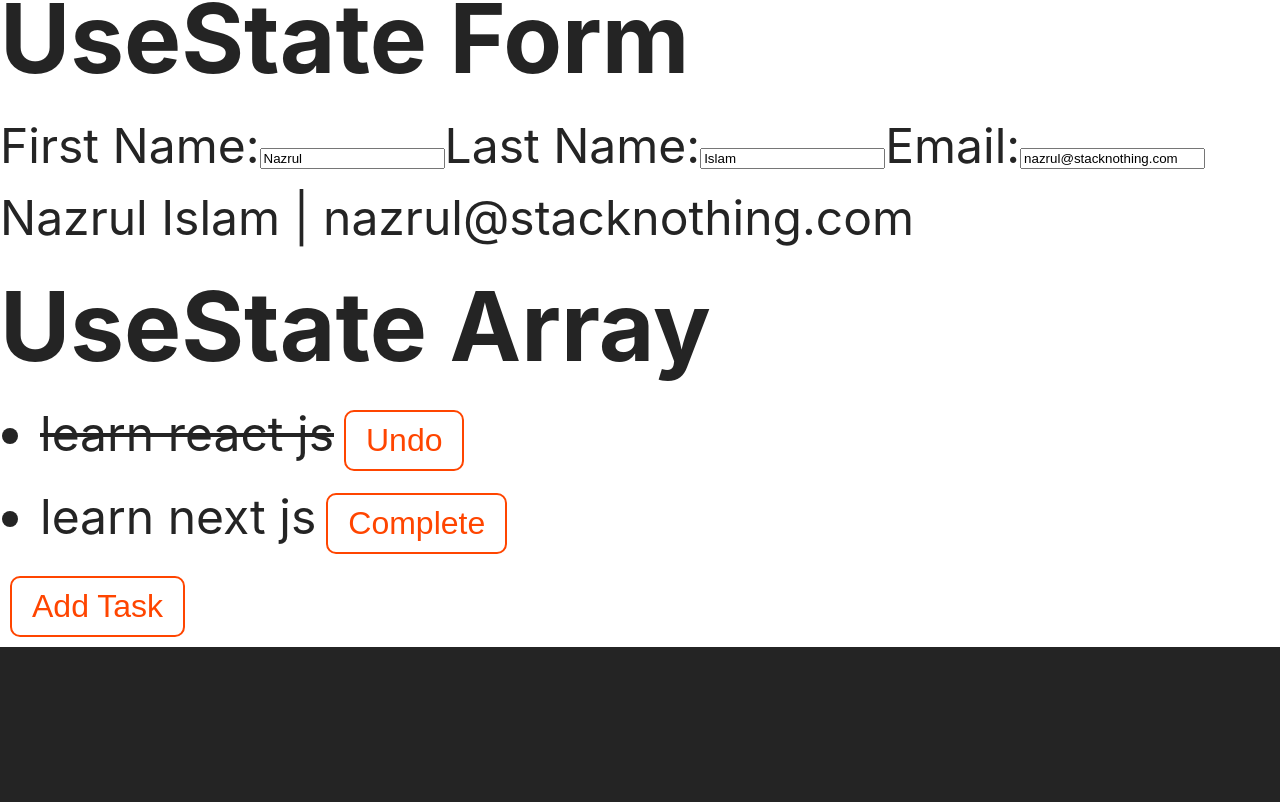
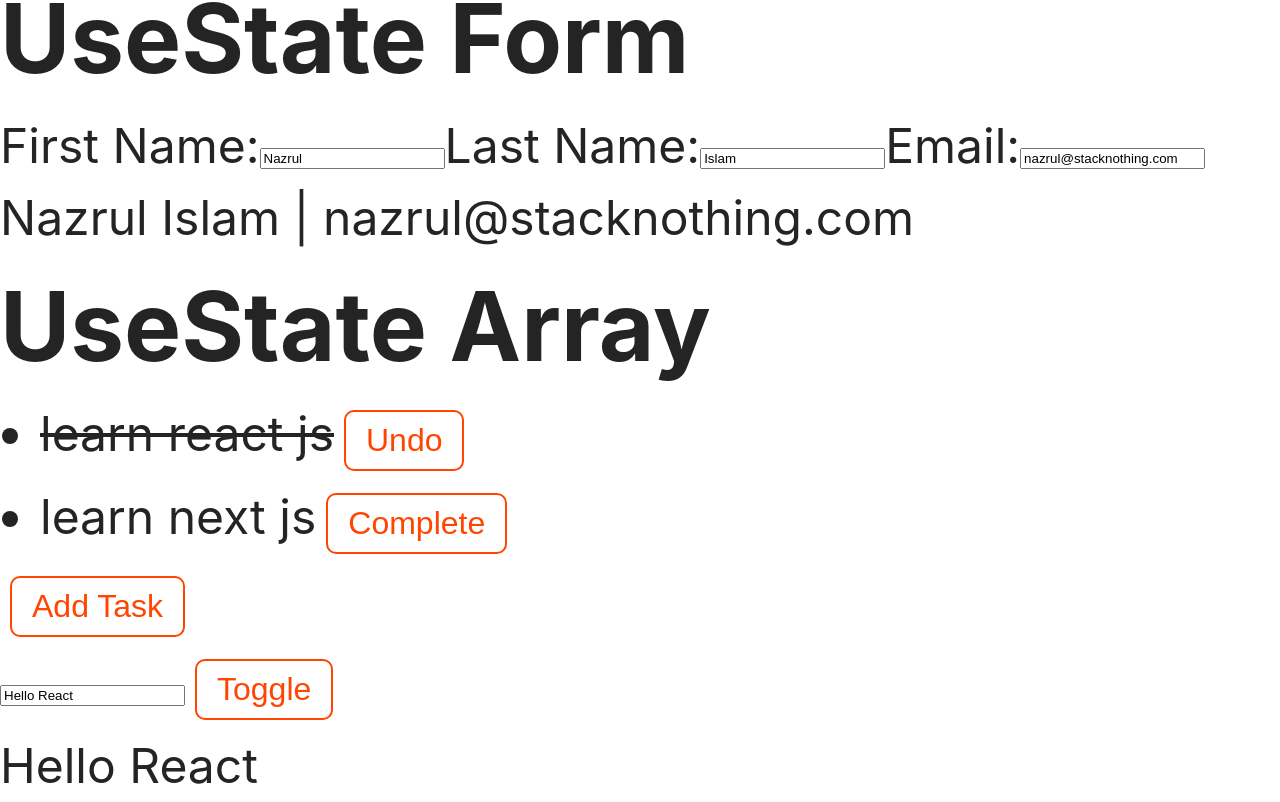
Before and after one commit to nazrulislambhat/react, a React (Vite) app: page / in a window 1280 px wide. Shown: the part 200-1002 px from the top of the page. Before the commit the page ends 847 px from the top, so only its background shows below. Built offline with nearby package versions, Linux system fonts and the light colour scheme.

Commit message:
Initial Commit

```diff
--- a/src/App.jsx
+++ b/src/App.jsx
@@ -4,6 +4,8 @@ import UseState from './components/UseState.jsx';
 import UseStateForm from './components/UseStateForm.jsx';
 import UseStateArray from './components/UseStateArray.jsx';
 import TaskList from './components/UseStateArray.jsx';
+import User from './components/UseEffect.jsx';
+import UseEffectUpdate from './components/UseEffectUpdate.jsx';
 function App() {
   // const [isShown, setIsShown] = useState(false);
   // const Child = isShown ? <ChildComponent /> : null;
@@ -14,6 +16,7 @@ function App() {
       <UseState />
       <UseStateForm />
       <TaskList />
+      <UseEffectUpdate />
     </div>
   );
 }
--- /dev/null
+++ b/src/components/UseEffect.jsx
@@ -0,0 +1,15 @@
+import { useEffect } from 'react';
+
+export default function User({ name }) {
+  useEffect(() => {
+    const name = 'John Doe';
+    document.title = name;
+    console.log('Inside UseEffect');
+  }, [name]);
+
+  return (
+    <h1>
+      asasasasasas {name} {document.title}
+    </h1>
+  );
+}
--- /dev/null
+++ b/src/components/UseEffectUpdate.jsx
@@ -0,0 +1,25 @@
+import { useState, useEffect } from 'react';
+
+export default function Toggler(toggle, onToggle) {
+  const [title, setTitle] = useState('Hello React');
+
+  useEffect(() => {
+    console.log('I still run only if toggle changes (and on mount).');
+  }, [toggle, title]);
+
+  const handleChange = (event) => {
+    setTitle(event.target.value);
+  };
+
+  return (
+    <div>
+      <input type="text" value={title} onChange={handleChange} />
+
+      <button type="button" onClick={onToggle}>
+        Toggle
+      </button>
+
+      {toggle && <div>{title}</div>}
+    </div>
+  );
+}
```
